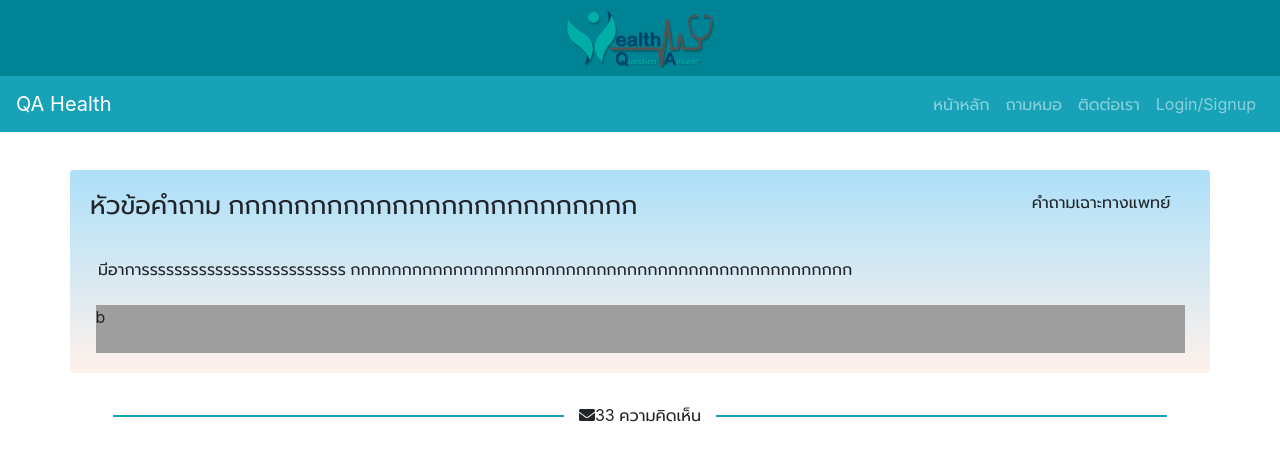
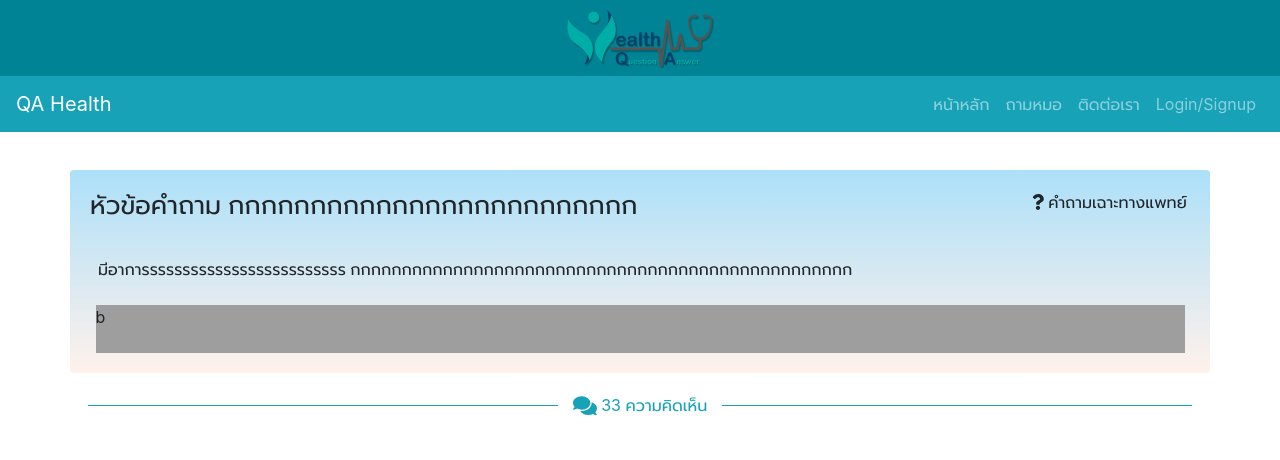
Before and after one commit to Chaloemphisit/QAHealth-ReactJS, a React (Create React App) app: page /Topic in a window 1280 px wide. Shown: the top 460 px of the page. Built offline with nearby package versions, Linux system fonts and the light colour scheme.

Commit message:
update Topic

```diff
--- a/src/containers/App.js
+++ b/src/containers/App.js
@@ -4,7 +4,7 @@ import Routing from '../routes'
 import '../css/style.css';
 import headerLogo from '../img/header-logo.png';
 import { library } from '@fortawesome/fontawesome-svg-core';
-import { faEnvelope, faKey } from '@fortawesome/free-solid-svg-icons';
+
 import {
   Collapse,
   Navbar,
@@ -15,7 +15,9 @@ import {
   NavLink
 } from 'reactstrap';
 
-library.add(faEnvelope, faKey);
+import { faEnvelope, faKey, faComments, faQuestion } from '@fortawesome/free-solid-svg-icons';
+library.add(faEnvelope, faKey, faComments,faQuestion);
+
 
 class App extends Component {
   constructor(props) {
--- a/src/containers/Ask.js
+++ b/src/containers/Ask.js
@@ -76,7 +76,7 @@ export default class Ask extends React.Component {
                 <Label for="congenitalDisease">โรคประจำตัว</Label>
                 <Input type="text" name="congenitalDisease" id="congenitalDisease" placeholder="ระบุโรคประจำตัว" />
               </FormGroup>
-              <div className="button3"><Link to="/" className="back404page">ตั้งคำถาม</Link></div>
+              <Link to="/" className="back404page"><div className="button3">ตั้งคำถาม</div></Link>
             </Form>
           </CardBody>
         </Card>
--- a/src/containers/ContactUs.js
+++ b/src/containers/ContactUs.js
@@ -1,7 +1,7 @@
 import React from 'react';
 
 import {
-  Card, CardHeader, CardBody, Col, Button, FormText, Form, FormGroup, Label, Input
+  Card, CardHeader, CardBody, Form, FormGroup, Label, Input
 } from 'reactstrap';
 import { Link } from 'react-router-dom';
 
@@ -26,7 +26,7 @@ export default class ContactUs extends React.Component {
           <Label for="detail">รายละเอียด</Label>
           <Input type="textarea" name="detail" id="detail" style={{ height: 200 }}  />
         </FormGroup>
-        <Button>ส่ง</Button>
+        <Link to="/" className="back404page"><div className="button3">ส่ง</div></Link>
       </Form>
           </CardBody>
         </Card>
--- a/src/containers/Page404.js
+++ b/src/containers/Page404.js
@@ -8,7 +8,7 @@ export default class Page404 extends React.Component {
         <div class="fof">
           <h1>Error 404</h1>
           <h3>Nothing to see here, move along, move along...<code>{window.location.pathname}</code></h3>
-          <div class="button3"><Link to="/" className="back404page">กลับหน้าหลัก</Link></div>
+          <Link to="/" className="back404page"><div className="button3">กลับหน้าหลัก</div></Link>
         </div>
       </div>
     );
--- a/src/containers/Topic.js
+++ b/src/containers/Topic.js
@@ -18,7 +18,7 @@ export default class Topic extends React.Component {
                 <CardTitle style={{ fontSize: '1.6em' }}>หัวข้อคำถาม กกกกกกกกกกกกกกกกกกกกกกกกก</CardTitle>
               </Col>
               <Col md={2} xs={12} sm={12}>
-                <Label className="">คำถามเฉาะทางแพทย์</Label>
+                <Label className=""> <FontAwesomeIcon icon="question"  /> คำถามเฉาะทางแพทย์</Label>
               </Col>
             </Row>
             <Row className="mt-4 ml-2 mb-4">
@@ -29,7 +29,7 @@ export default class Topic extends React.Component {
           </div>
           </Card>
         </Row>
-        <div class="background"><span><FontAwesomeIcon icon="envelope" />33 ความคิดเห็น</span></div>
+        <div class="background"><span><FontAwesomeIcon icon="comments" size="lg" />  33 ความคิดเห็น</span></div>
       </div>
     );
   }
--- a/src/css/style.css
+++ b/src/css/style.css
@@ -6,13 +6,14 @@ body {
 
 /* Line With Text */
   div.background {
+      color: #17A2B7;
     position: relative;
     z-index: 1;
-    margin-top: 30px;
+    margin-top: 20px;
     text-align: center;
   }
   div.background:before {
-    border-top: 2px solid #17A2B7;
+    border-top: 1.5px solid #17A2B7;
     content: "";
     margin: 0 auto;
     /* this centers the line to the full width specified */
@@ -22,7 +23,7 @@ body {
     left: 0;
     right: 0;
     bottom: 0;
-    width: 95%;
+    width: 99.5%;
     z-index: -1;
   }
   div.background span {
@@ -107,7 +108,7 @@ div.button3 {
 }
 
 div.button3:hover {
-    background-color: #4095c6;
+    color: #828282;
 }
 
 @media all and (max-width:30em) {
```
